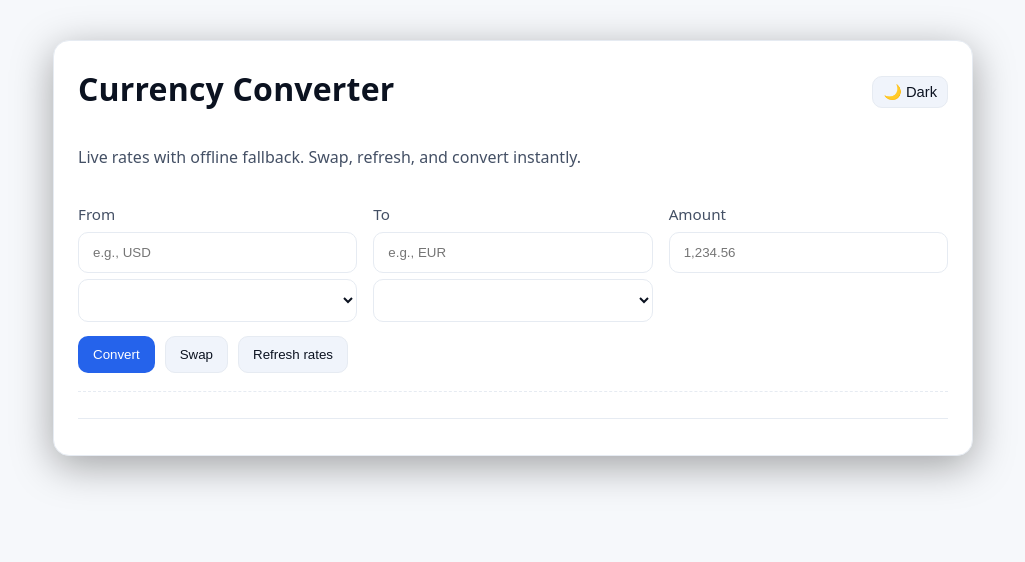
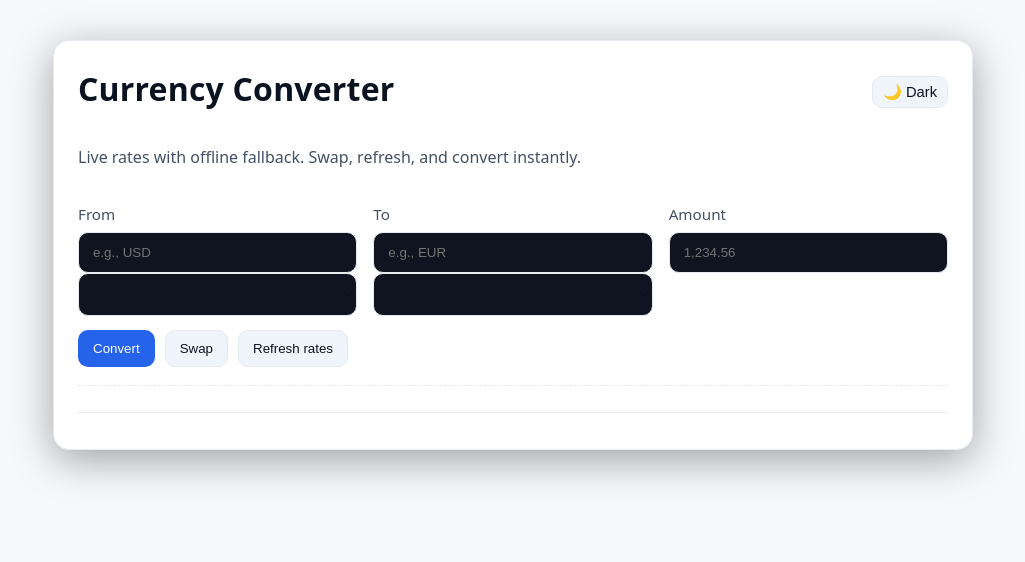
Before and after one commit to spaghetti2112/Currency-Converter, a Flask app: page / in a window 1280 px wide. Shown: the top 562 px of the page, without its empty margins (127-1152 px from the left). Run offline with Flask 3, Linux system fonts and the light colour scheme; lists and menus that the app fills with data are empty.

Commit message:
Update styles.css
Streamlined styling to target just the datalist-enabled inputs, removing select-specific rules for a cleaner UI

```diff
--- a/currency-site/static/styles.css
+++ b/currency-site/static/styles.css
@@ -73,9 +73,7 @@ body {
   font-size: 0.95rem;
 }
 
-.field select {
-  margin-top: 6px;
-}
+
 input[type="text"], input[list], select {
   width: 100%;
   padding: 12px 14px;
@@ -88,7 +86,7 @@ input[type="text"], input[list], select {
 }
 :root[data-theme="light"] input[type="text"],
 :root[data-theme="light"] input[list],
-:root[data-theme="light"] select {
+
   background: #ffffff;
 }
 input[type="text"]:focus, input[list]:focus, select:focus {
```
